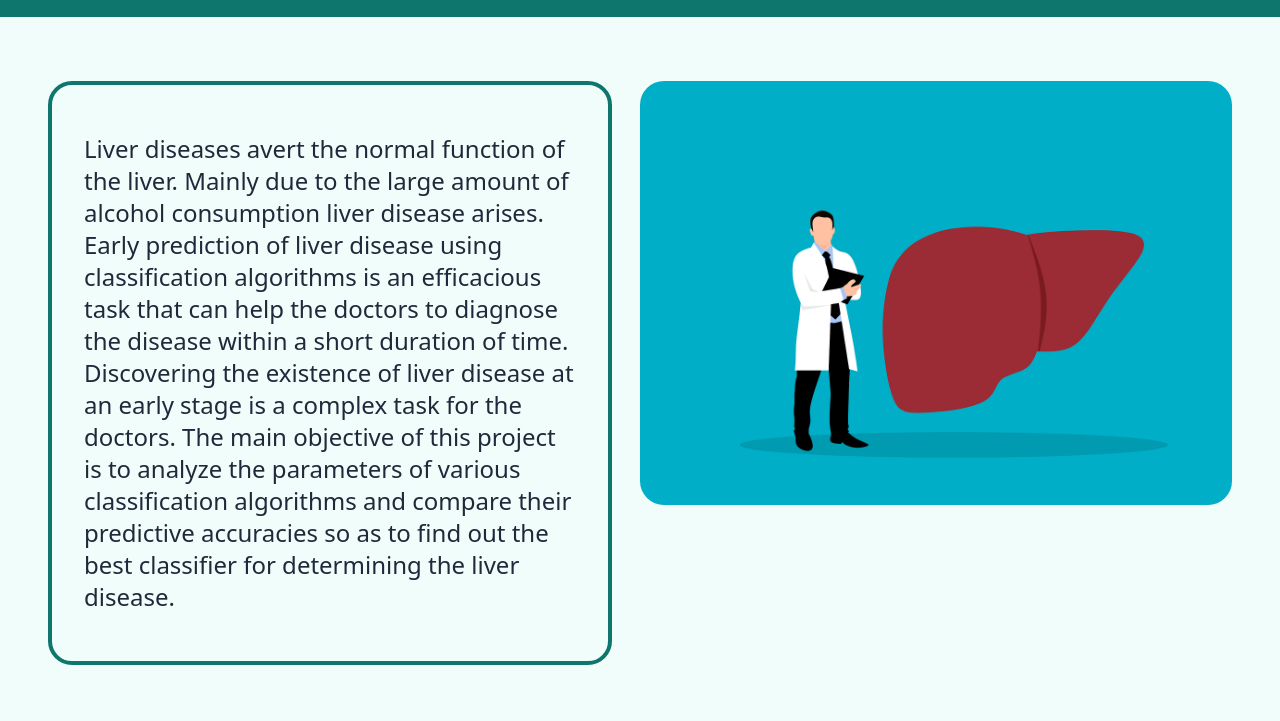
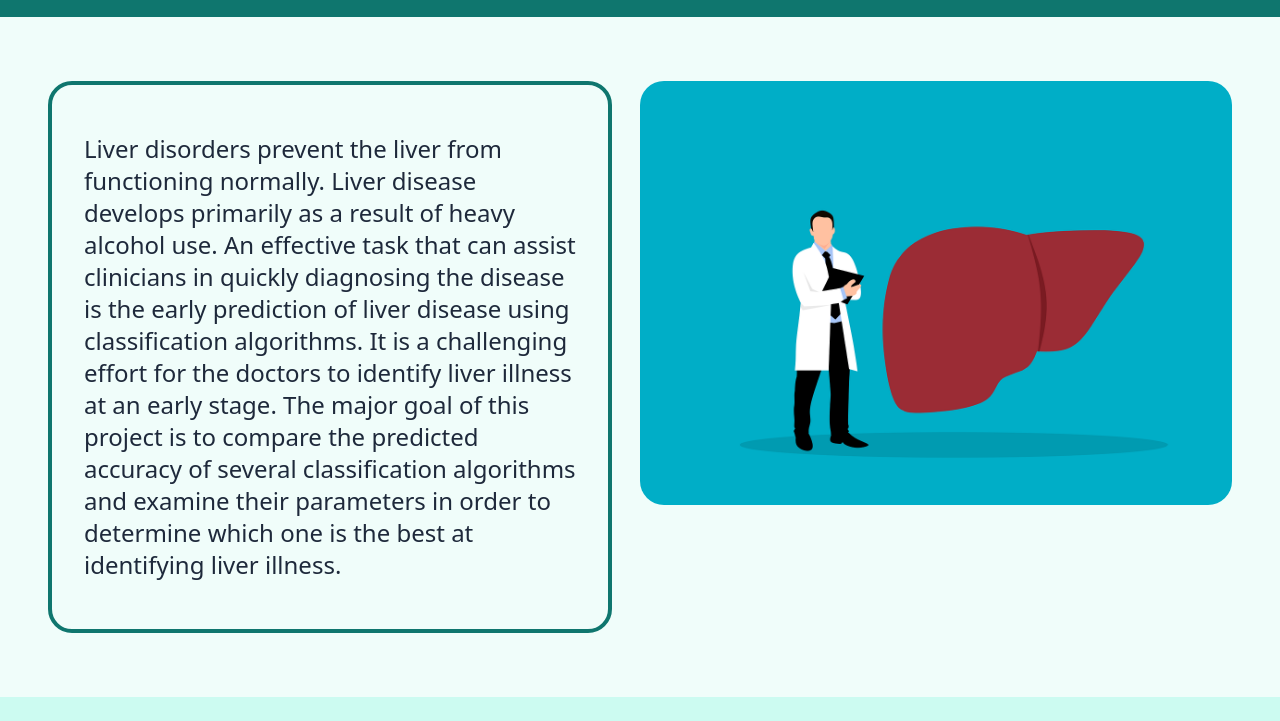
Before and after one commit to IBM-EPBL/IBM-Project-3826-1658647614, a plain HTML site: page Project Development Phase/Sprint 2/index.html in a window 1280 px wide. Shown: the part 79-800 px from the top of the page. Drawn offline with nearby package versions, Linux system fonts and the light colour scheme.

Commit message:
Update index.html

```diff
--- a/Project Development Phase/Sprint 2/index.html
+++ b/Project Development Phase/Sprint 2/index.html
@@ -5,7 +5,7 @@
     <meta http-equiv="X-UA-Compatible" content="IE=edge">
     <meta name="viewport" content="width=device-width, initial-scale=1.0">
     <script src="https://cdn.tailwindcss.com"></script>
-    <title>Liver Disease Predictor</title>
+    <title>Liver Disease Prediction</title>
 </head>
 <body class="h-full w-full">
     <div class="p-5 bg-teal-700 sticky top-0">
@@ -23,7 +23,7 @@
 
     <div class="bg-teal-50 flex gap-7 px-12 py-16">
             <section class="px-8 py-12 text-slate-800  text-2xl font-sans border-4 border-teal-700 rounded-3xl hover:bg-teal-700 hover:text-teal-50">
-                Liver diseases avert the normal function of the liver. Mainly due to the large amount of alcohol consumption liver disease arises. Early prediction of liver disease using classification algorithms is an efficacious task that can help the doctors to diagnose the disease within a short duration of time. Discovering the existence of liver disease at an early stage is a complex task for the doctors. The main objective of this project is to analyze the parameters of various classification algorithms and compare their predictive accuracies so as to find out the best classifier for determining the liver disease.
+                Liver disorders prevent the liver from functioning normally. Liver disease develops primarily as a result of heavy alcohol use. An effective task that can assist clinicians in quickly diagnosing the disease is the early prediction of liver disease using classification algorithms. It is a challenging effort for the doctors to identify liver illness at an early stage. The major goal of this project is to compare the predicted accuracy of several classification algorithms and examine their parameters in order to determine which one is the best at identifying liver illness.
             </section>
             <img class="w-1/2 h-1/2 basis-1/4 rounded-3xl" src="./images/liver-banner.png" alt="doctor">
 
```
